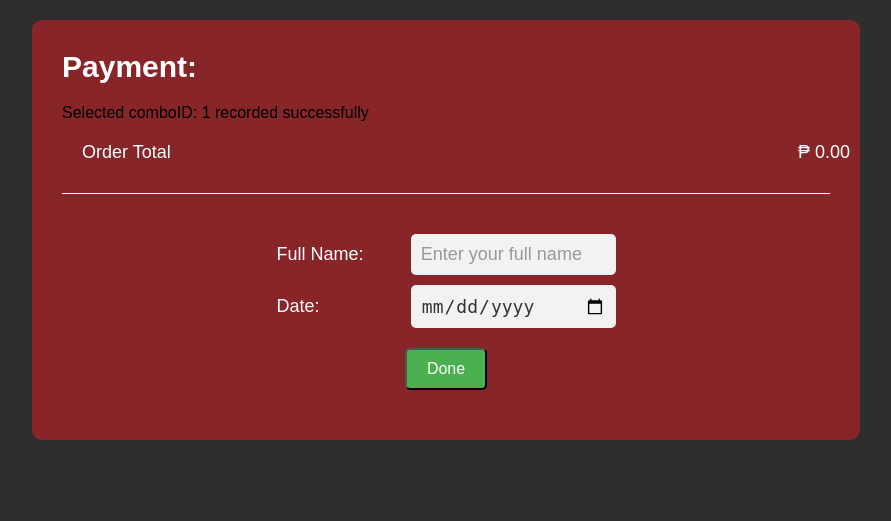
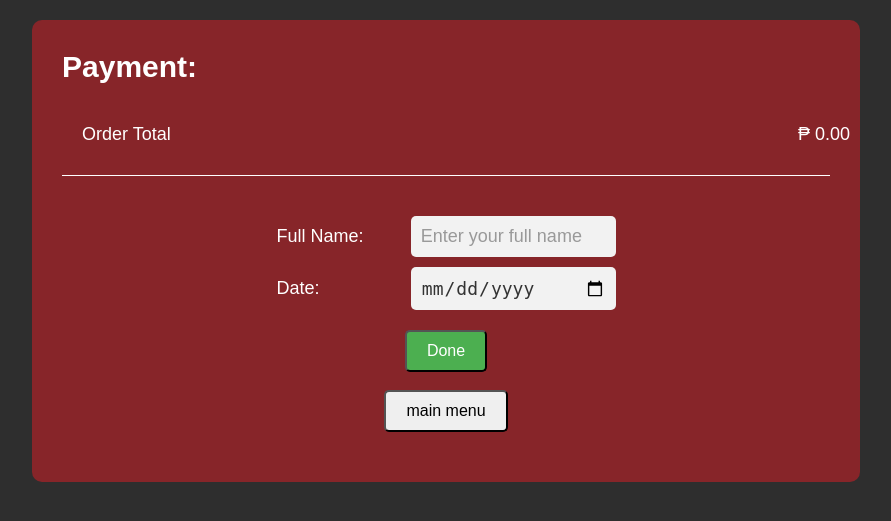
Before and after one commit to Loyd15/mechanics_munchery, a PHP site: page /payment.php?comboID=1 in a window 1280 px wide. Shown: the top 521 px of the page, without its empty margins (194-1085 px from the left). Run offline with PHP 8.4, Linux system fonts and the light colour scheme; tables that the repository leaves empty or names only in its code hold one stand-in row (values such as "Sample post").

Commit message:
update payment

```diff
--- a/payment.php
+++ b/payment.php
@@ -101,6 +101,17 @@
             transition: background-color 0.3s;
         }
 
+        .another-button{
+            padding: 10px 20px;
+            background-color: #red;
+            color: black;
+            text-decoration: none;
+            font-size: 16px;
+            border-radius: 5px;
+            cursor: pointer;
+            transition: background-color 0.3s;
+        }
+
         .done-button:hover {
             background-color: #45a049;
         }
@@ -125,11 +136,6 @@
             die("Connection failed: " . $conn->connect_error);
         }
 
-        if(isset($_GET['comboID'])) {
-            // Retrieve the comboID from the URL
-            $comboID = $_GET['comboID'];
-            echo "Selected comboID: $comboID recorded successfully";
-        }
         // Initialize variables to store selected item IDs
         $comboID = $_GET['comboID'];
         $mainID = $_GET['mainID'] ?? null;
@@ -181,16 +187,21 @@
         $totalAmount = $mainPrice + $sidePrice + $drinkPrice;
         }
 
-        if ($mainID){
-        $insertSql = "INSERT INTO mCombo (mainID, drinkID, sideID, totalPrice) VALUES ($mainID, $drinkID, $sideID, $totalAmount)";}
-
+        if (!$comboID){
+            $insertSql = "INSERT INTO mCombo (mainID, drinkID, sideID, totalPrice) VALUES ($mainID, $drinkID, $sideID, $totalAmount)";
+            if ($conn->query($insertSql) === TRUE) {
+                echo "<p>Data inserted into mCombo table successfully.</p>";
+            } else {
+                echo "Error: " . $insertSql . "<br>" . $conn->error;
+            }
+        }
         echo "<div class='total-section'>
         <div class='total-text'>Order Total</div>
         <div class='total-amount'>₱ " . number_format($totalAmount, 2) . "</div>
       </div>
       <div class='underline'></div>
       <div class='input-section'>
-                    <form action='Receipt.php' method='POST'>
+        <form action='' method='POST'>
             <div class='input-row'>
                 <label class='input-label' for='name'>Full Name:</label>
                 <input type='text' id='name' class='input-field' placeholder='Enter your full name' name='fullName' required>
@@ -204,26 +215,43 @@
             </div>
             <button type='submit' class='done-button'>Done</button>
         </form>
+        <br>
+        <form action='startScreen.php' method='POST'>
+            <button type='submit' class='another-button'>main menu</button>
+        </form>
       </div>";
 
 
         // Insert data into transactions table
         if ($_SERVER["REQUEST_METHOD"] == "POST") {
+            // Retrieve form data
             $fullName = $_POST['fullName'];
             $transactionDate = $_POST['transactionDate'];
-            $totalAmount = $_POST['totalAmount'];
-            if ($comboID){
-                $insertTransactionSql = "INSERT INTO transactions (itemType, itemID, transactionDate) VALUES ('C', '$comboID', '$transactionDate')";
+
+            if ($comboID) {
+                $insertTransactionSql = "INSERT INTO transactions (transactionID, itemType, itemID, transactionDate) VALUES (NULL, 'C', '$comboID', '$transactionDate')";
             } else {
-            $insertTransactionSql = "INSERT INTO transactions (itemType, itemID, transactionDate) VALUES ('M', LAST_INSERT_ID(), '$transactionDate')";
+                $getLastComboIDSql = "SELECT MAX(comboID) AS lastComboID FROM mCombo";
+                $result = $conn->query($getLastComboIDSql);
+                if ($result->num_rows > 0) {
+                    $row = $result->fetch_assoc();
+                    $comboID = $row['lastComboID'];
+                    echo "$comboID";
+                    $insertTransactionSql = "INSERT INTO transactions (transactionID, itemType, itemID, transactionDate) VALUES (NULL, 'M', '$comboID', '$transactionDate')";
+                } else {
+                    echo "Error: No comboID found.";
+                }
             }
 
             if ($conn->query($insertTransactionSql) === TRUE) {
-                echo "<p>Transaction recorded successfully.</p>";
+                // Display a confirmation message
+                echo "Transaction recorded successfully.";
             } else {
-                echo "Error: " . $insertTransactionSql . "<br>" . $conn->error;
+                // Provide an error message
+                echo "Error: Unable to record transaction.";
             }
         }
+
 
         $conn->close();
         ?>
```
Lines whose indentation alone changed are shown as unchanged.
